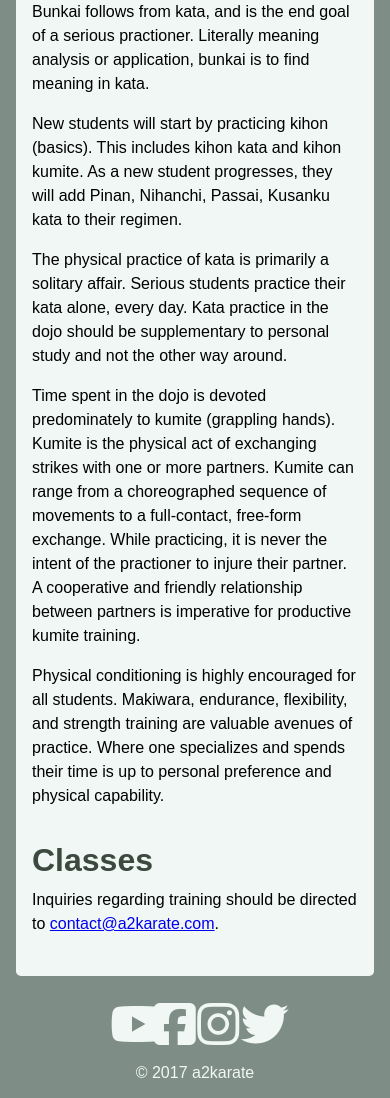
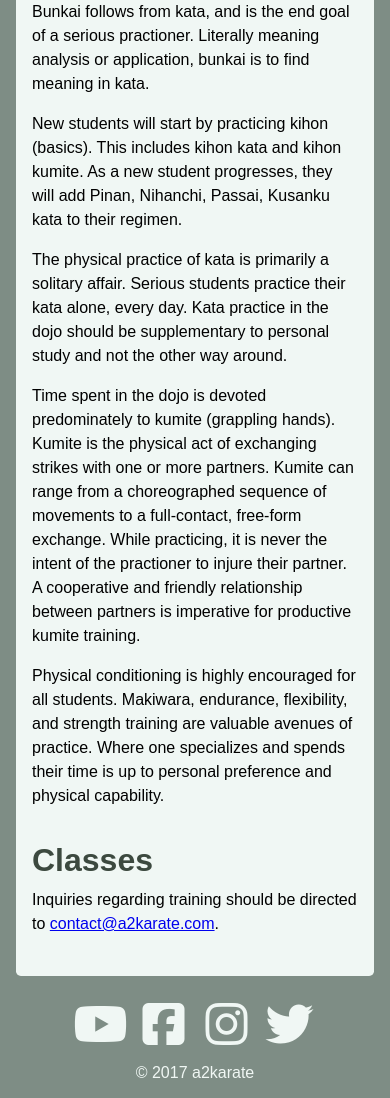
Before and after one commit to hendryau/ShidokanAnnArbor.com, a plain HTML site: page index.html in a window 390 px wide. Shown: the part 858-1956 px from the top of the page. Drawn offline with Linux system fonts and the light colour scheme.

Commit message:
tweak glpyhicon width on mobile

```diff
--- a/style.css
+++ b/style.css
@@ -63,7 +63,7 @@ body > section > footer {
 
 footer .fa {
     color: #f0f7f4;
-    width: 10%;
+    width: 15%;
     padding-top: .5em;
 }
 
```
